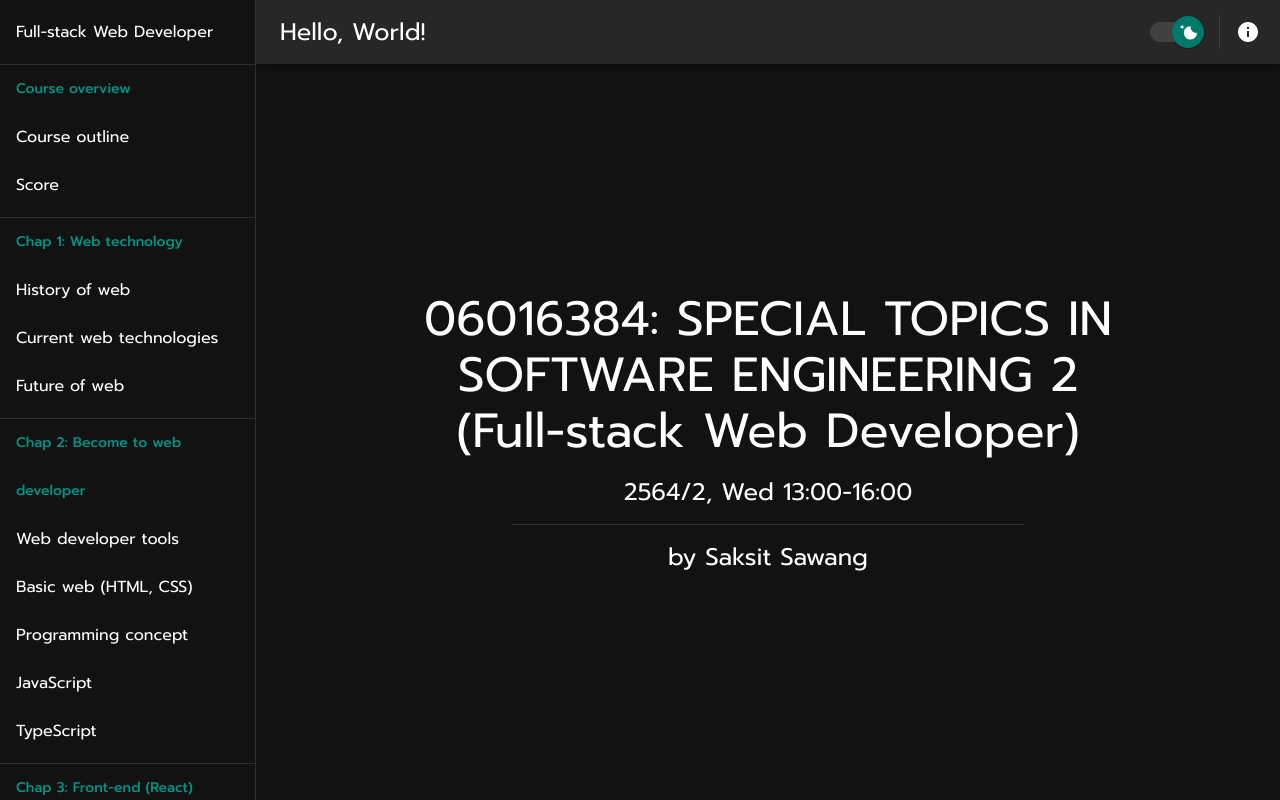
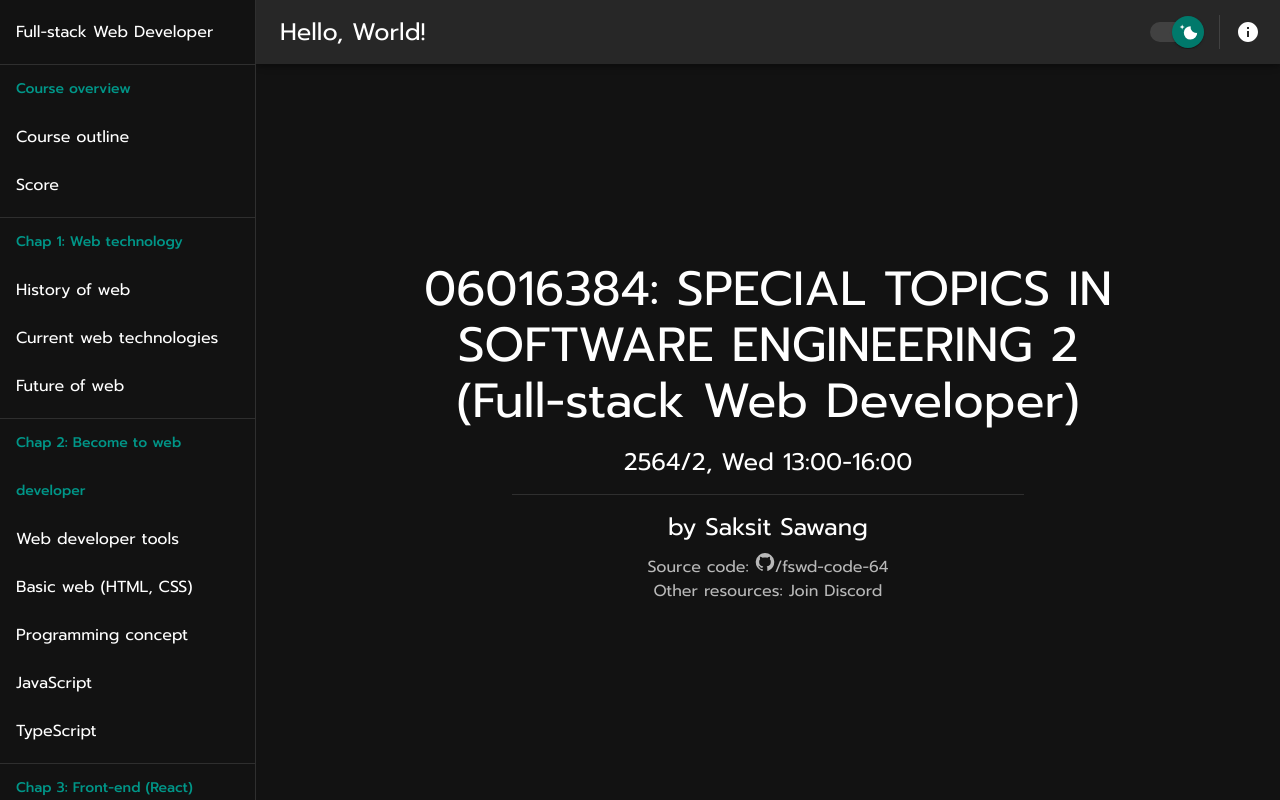
Before and after one commit to iinitz/fawd, a Next.js app: page / in a window 1280 px wide. Built offline with nearby package versions, Linux system fonts and the light colour scheme.

Commit message:
update home page

```diff
--- a/src/pages/index.tsx
+++ b/src/pages/index.tsx
@@ -1,17 +1,31 @@
+import GithubIcon from '@mui/icons-material/GitHub'
 import Box from '@mui/material/Box'
 import Divider from '@mui/material/Divider'
 import Typography from '@mui/material/Typography'
 import { GetStaticProps, NextPage } from 'next'
 
+import { Link } from '../components/@mui/Link'
 import { Page } from '../components/Page'
 
 const IndexPage: NextPage = () => (
   <Page title="Hello, World!">
-    <Box display="flex" flexGrow={1} flexDirection="column" justifyContent="center" alignItems="center">
-      <Typography variant="h3" align="center" gutterBottom>06016384: SPECIAL TOPICS IN SOFTWARE ENGINEERING 2<br />(Full-stack Web Developer)</Typography>
-      <Typography variant="h5" align="center">2564/2, Wed 13:00-16:00</Typography>
+    <Box display="flex" flexGrow={1} flexDirection="column" justifyContent="center" alignItems="center" sx={{ textAlign: 'center' }}>
+      <Typography variant="h3" gutterBottom>
+        06016384: SPECIAL TOPICS IN SOFTWARE ENGINEERING 2<br />(Full-stack Web Developer)
+      </Typography>
+      <Typography variant="h5">
+        2564/2, Wed 13:00-16:00
+      </Typography>
       <Divider flexItem sx={{ mx: { xs: '10%', sm: '20%' }, my: 2 }} />
-      <Typography variant="h5" align="center">by Saksit Sawang</Typography>
+      <Typography variant="h5" gutterBottom>
+        by <Link href="/about">Saksit Sawang</Link>
+      </Typography>
+      <Typography variant="subtitle1" color="textSecondary">
+        Source code: <Link href="https://github.com/iinitz/fswd-code-64" target="_blank"><GithubIcon fontSize="small" />/fswd-code-64</Link>
+      </Typography>
+      <Typography variant="subtitle1" color="textSecondary">
+        Other resources: <Link href="https://discord.gg/fjFHMRUHEZ" target="_blank">Join Discord</Link>
+      </Typography>
     </Box>
   </Page>
 )
```
